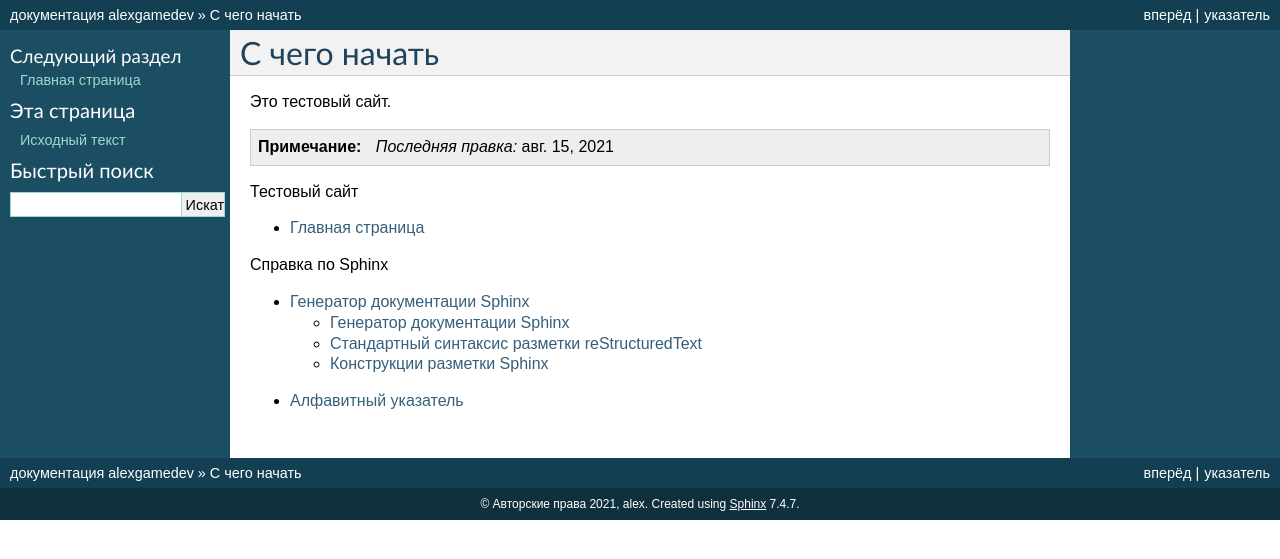
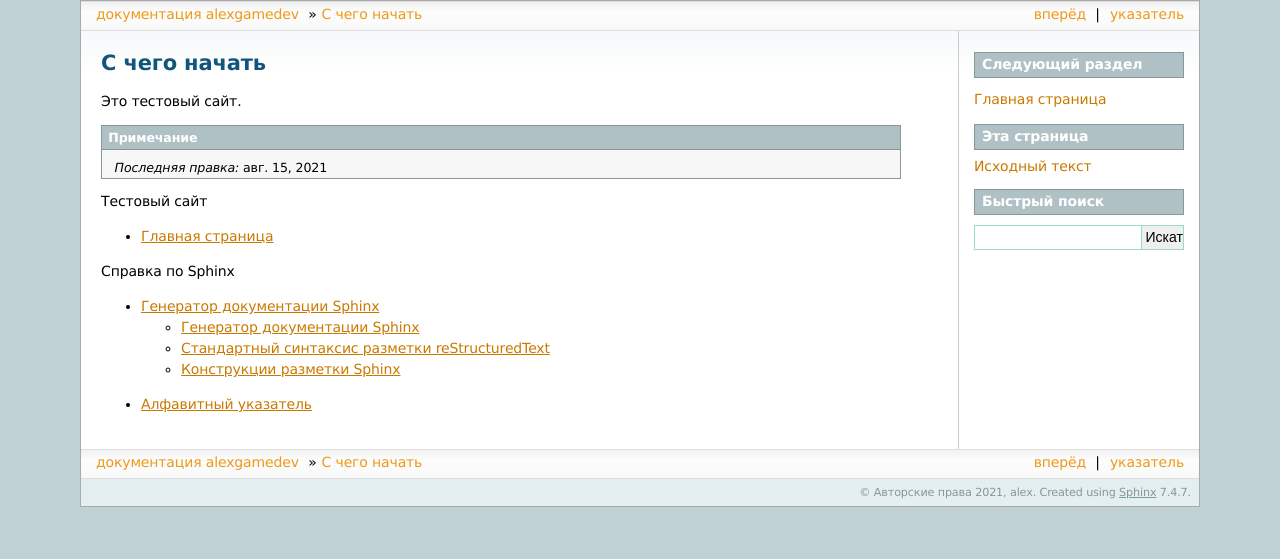
Before and after one commit to aleber70/Test, a Sphinx documentation site: the page built from docs/index.rst, in a window 1280 px wide. Shown: the top 559 px of the page. Built offline with Sphinx 7.4.7, drawn with Linux system fonts in a browser that asks for light colours; pages that are not in the unit, such as notebooks, are missing from menus.

Commit message:
Update conf.py

```diff
--- a/docs/conf.py
+++ b/docs/conf.py
@@ -74,7 +74,7 @@ pygments_style = None
 # The theme to use for HTML and HTML Help pages.  See the documentation for
 # a list of builtin themes.
 #
-html_theme = 'classic'
+html_theme = 'sphinxdoc'
 
 # Theme options are theme-specific and customize the look and feel of a theme
 # further.  For a list of options available for each theme, see the
```
